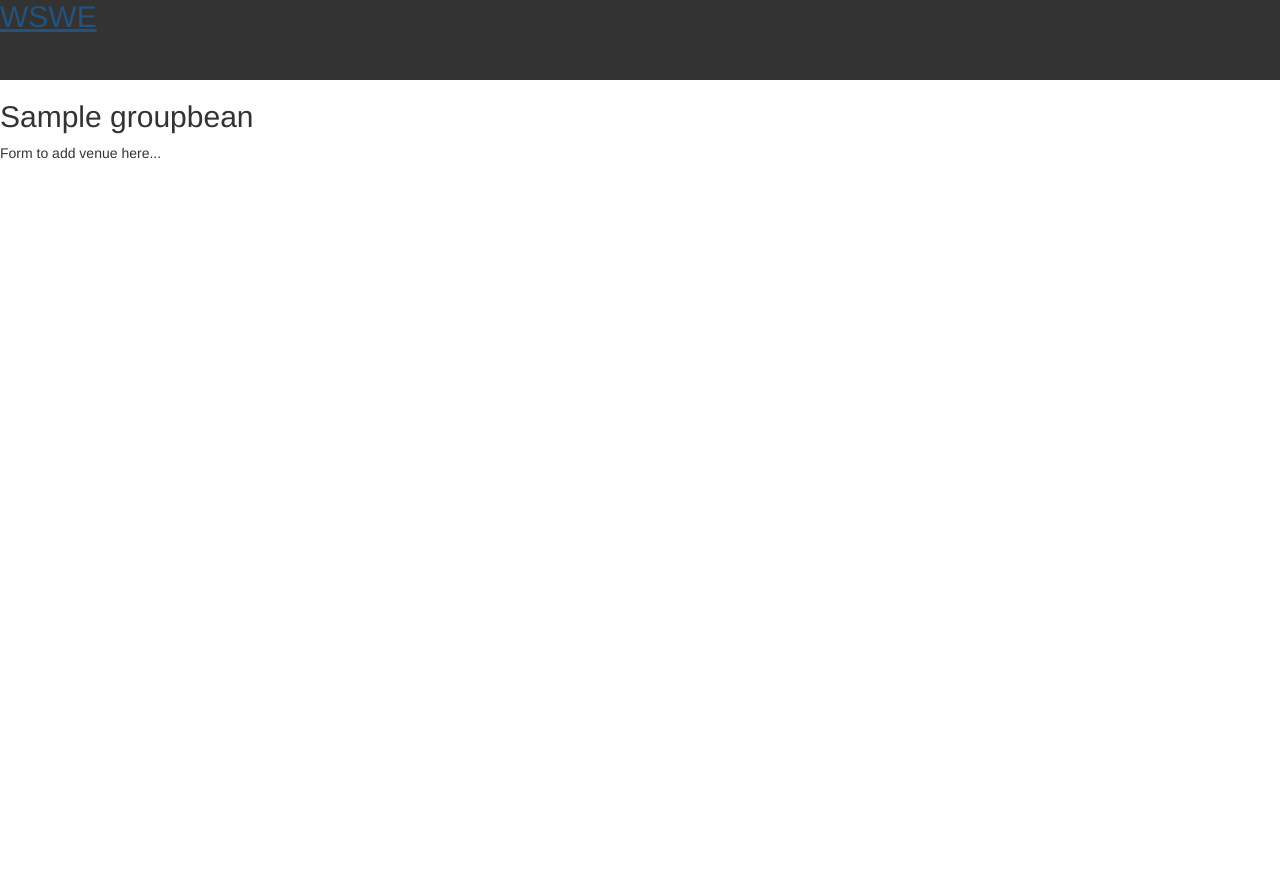
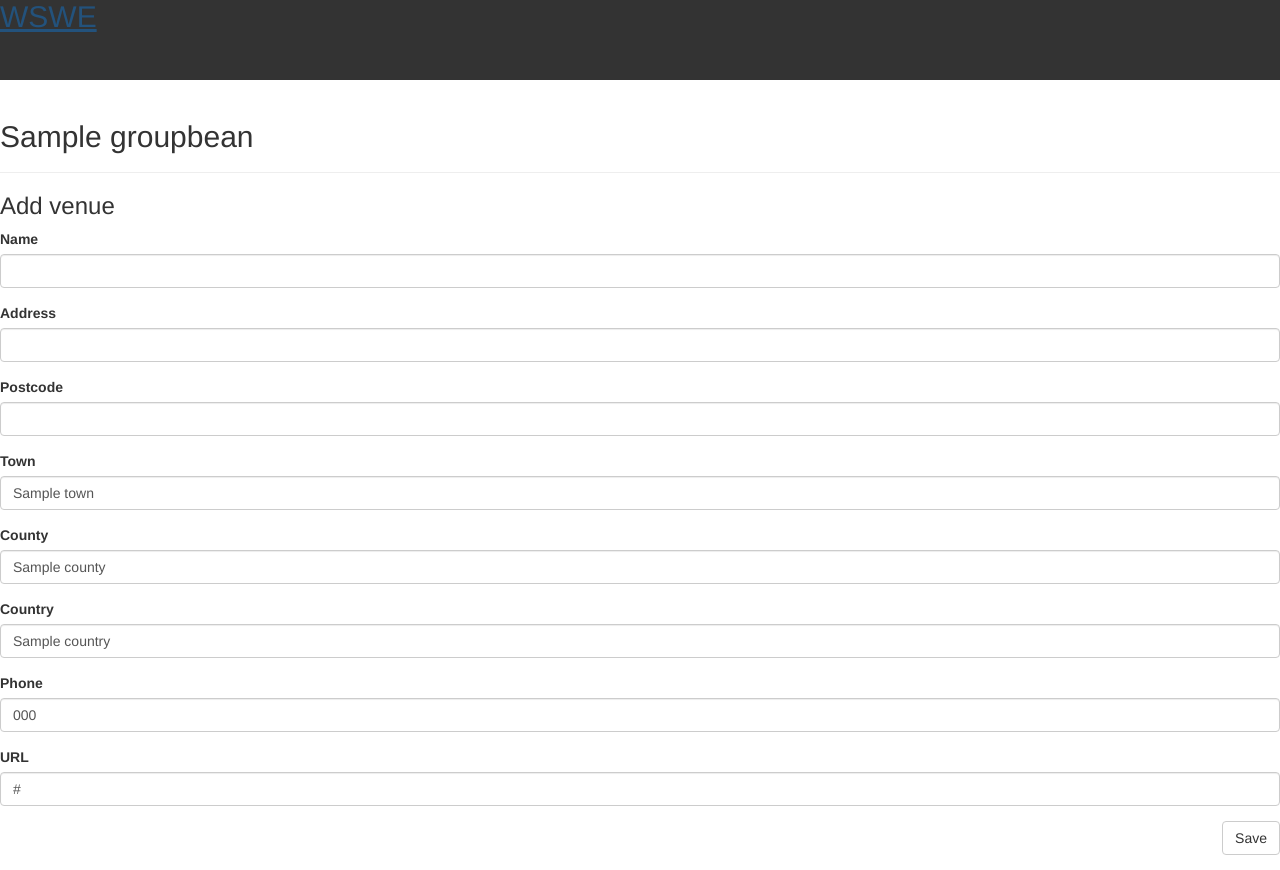
Before and after one commit to dumityty/wswe, a PHP site: template templates/routes/group/group_venue_add.html.twig in a window 1280 px wide. Before the commit the page ends 159 px from the top, so only its background shows below. Run offline with PHP 8.4, Linux system fonts and the light colour scheme; the template is opened without the code that fills it: most values are stand-ins (such as "Sample title", 1, 10 or a date in 2020); some libraries are stand-ins or nearby versions.

Commit message:
last bits for group and venue

```diff
--- a/app/routes/user.php
+++ b/app/routes/user.php
@@ -157,10 +157,15 @@ $app->get('/user-group/:uid/:gid', function ($uid, $gid) {
 $app->get('/user', $authenticate($app), function () use ($app) {
 
   $uid = $_SESSION['user']['id'];
+  $owner = FALSE;
   if (isset($_SESSION['user']['group'])) {
     $gid = $_SESSION['user']['group'];
     $group = R::findOne('groups', 'id = :gid', array(':gid' => $gid));
     // krumo($group);
+
+    if ($_SESSION['user']['id'] == $group->owner) {
+        $owner = TRUE;
+    }
   }
 
   // $group_name = $group->name;
@@ -174,5 +179,6 @@ $app->get('/user', $authenticate($app), function () use ($app) {
     'page_title' => 'User Account',
     'userbean' => $user,
     'groupbean' => isset($group) ? $group : NULL,
+    'owner' => $owner,
   ));
 });
--- a/templates/routes/group/group.html.twig
+++ b/templates/routes/group/group.html.twig
@@ -1,7 +1,9 @@
 {% extends 'base.html.twig' %}
 
 {% block content %}
-	<h2>{{ groupbean.name }}</h2>
+	<div class="page-header">
+		<h2>{{ groupbean.name }}{% if owner %} <small> - <a href="/group/{{groupbean.id}}/edit">edit</a></small>{% endif %}</h2>
+	</div>
 
 	{% if venues is not empty %}
 		<ul>
--- a/templates/routes/group/group_venue_add.html.twig
+++ b/templates/routes/group/group_venue_add.html.twig
@@ -1,7 +1,53 @@
 {% extends 'base.html.twig' %}
 
 {% block content %}
-	<h2>{{ groupbean.name }}</h2>
 
-	Form to add venue here...
+	<div class="page-header">
+		<h2>{{ groupbean.name }}</h2>
+	</div>
+
+	<h3>Add venue</h3>
+
+
+	{% if error is not empty %}
+		<div class="well messages error">{{ error }}</div>
+  {% endif %}
+
+	<form id="venue-edit" action="" method="post" accept-charset="UTF-8">
+		<div class="form-group">
+      <label for="edit-vname" class="control-label">Name</label>
+      <input type="textfield" id="edit-vname" name="vname" value="" size="15" maxlength="60" class="form-control required">
+    </div>
+    <div class="form-group">
+      <label for="edit-vaddress" class="control-label">Address</label>
+      <input type="textfield" id="edit-vaddress" name="vaddress" value="" size="15" maxlength="60" class="form-control required">
+    </div>
+    <div class="form-group">
+      <label for="edit-vpostcode" class="control-label">Postcode</label>
+      <input type="textfield" id="edit-vpostcode" name="vpostcode" value="" size="15" maxlength="60" class="form-control required">
+    </div>
+    <div class="form-group">
+      <label for="edit-vtown" class="control-label">Town</label>
+      <input type="textfield" id="edit-vtown" name="vtown" value="{{ venuebean.town }}" size="15" maxlength="60" class="form-control required">
+    </div>
+    <div class="form-group">
+      <label for="edit-vcounty" class="control-label">County</label>
+      <input type="textfield" id="edit-vcounty" name="vcounty" value="{{ venuebean.county }}" size="15" maxlength="60" class="form-control required">
+    </div>
+    <div class="form-group">
+      <label for="edit-vcountry" class="control-label">Country</label>
+      <input type="textfield" id="edit-vcountry" name="vcountry" value="{{ venuebean.country }}" size="15" maxlength="60" class="form-control required">
+    </div>
+    <div class="form-group">
+      <label for="edit-vphone" class="control-label">Phone</label>
+      <input type="textfield" id="edit-vphone" name="vphone" value="{{ venuebean.phone }}" size="15" maxlength="60" class="form-control required">
+    </div>
+    <div class="form-group">
+      <label for="edit-vurl" class="control-label">URL</label>
+      <input type="textfield" id="edit-vurl" name="vurl" value="{{ venuebean.url }}" size="15" maxlength="60" class="form-control required">
+    </div>
+    <div class="form-group clearfix" id="edit-actions">
+    	<input type="submit" id="edit-submit" name="op" value="Save" class="btn btn-default pull-right">
+    </div>
+	</form>
 {% endblock %}
--- a/templates/routes/user/user_account.html.twig
+++ b/templates/routes/user/user_account.html.twig
@@ -12,9 +12,9 @@
 	{% if groupbean is not empty %}
 		<ol>
 			<li>{{groupbean.name}}
-			{% if (userbean.id == groupbean.owner) %}
+			{% if owner %}
 				{# do i need this link here? not really difference between managing and viewing the group #}
-				(owner)- <a href="/group/{{groupbean.id}}/manage">manage</a>
+				(owner)- <a href="/group/{{groupbean.id}}">manage</a>
 			{% endif %}
 			- <a href="/group/{{groupbean.id}}/leave">leave</a></li>
 		</ol>
--- a/templates/routes/venue/venue.html.twig
+++ b/templates/routes/venue/venue.html.twig
@@ -2,6 +2,7 @@
 
 {% block content %}
 	<div class="page-header">
+		<h4><a href="/group/{{groupbean.id}}">{{groupbean.name }}</a></h4>
 		<h2>{{ venuebean.name }} {% if owner %} <small> - <a href="/venue/{{venuebean.id}}/edit">edit</a></small>{% endif %}</h2>
 	</div>
 	<p>{{ venuebean.address }}</p>
--- a/templates/routes/venue/venue_edit.html.twig
+++ b/templates/routes/venue/venue_edit.html.twig
@@ -3,7 +3,7 @@
 {% block content %}
 
 	<div class="page-header">
-		<h2>Edit <i>{{ venuebean.name }}</i> {% if owner %} <small> - <a href="/venue/{{venuebean.id}}/edit">edit</a></small>{% endif %}</h2>
+		<h2>Edit <i>{{ venuebean.name }}</i></h2>
 	</div>
 
 	{% if error is not empty %}
```
Also changed, not shown: app/routes/group.php (+78 -1 lines), app/routes/venue.php (+11 -1 lines), templates/routes/group/group_edit.html.twig (added, +23 -0 lines).
